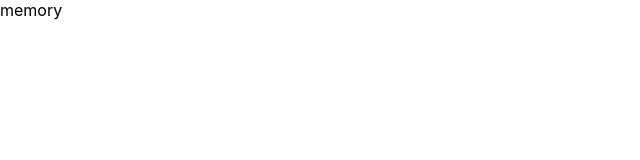
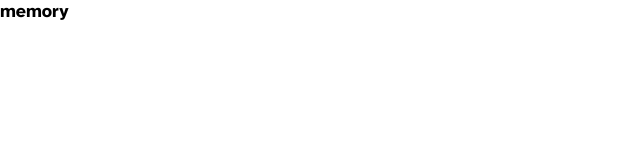
Before and after one commit to mcornale/memory-game, a React (Create React App) app: page / in a window 1280 px wide. Shown: the top 160 px of the page, without its empty margins (0-640 px from the left). Built offline with nearby package versions, Linux system fonts and the light colour scheme.

Commit message:
Setup basic CSS

```diff
--- a/src/index.css
+++ b/src/index.css
@@ -1,13 +1,56 @@
+@import url('https://fonts.googleapis.com/css2?family=Atkinson+Hyperlegible:wght@400;700&display=swap');
+
+:root {
+  --color-dark-tingerine: #fda214;
+  --color-spindle: #bcced9;
+  --color-arapawa: #304859;
+  --color-tangaroa: #152938;
+  --color-white-smoke: #f2f2f2;
+  --color-bermuda-grey: #7191a5;
+  --color-black-pearl: #1a1c1d;
+  --color-snow: #fcfcfc;
+  --font-size-h1: 4.8rem;
+  --font-size-h2: 3.2rem;
+  --font-size-h3: 2rem;
+  --font-size-number-4x4: 5.6rem;
+  --font-size-number-6x6: 4.4rem;
+}
+
+*,
+*::before,
+*::after {
+  box-sizing: border-box;
+  padding: 0;
+  margin: 0;
+}
+
+html {
+  font-size: 62.5%;
+}
+
 body {
-  margin: 0;
-  font-family: -apple-system, BlinkMacSystemFont, 'Segoe UI', 'Roboto', 'Oxygen',
-    'Ubuntu', 'Cantarell', 'Fira Sans', 'Droid Sans', 'Helvetica Neue',
-    sans-serif;
+  font-family: 'Atkinson Hyperlegible', sans-serif;
+  font-size: 1.8rem;
+  font-weight: 700;
   -webkit-font-smoothing: antialiased;
   -moz-osx-font-smoothing: grayscale;
 }
 
-code {
-  font-family: source-code-pro, Menlo, Monaco, Consolas, 'Courier New',
-    monospace;
+h1 {
+  font-size: var(--font-size-h1);
 }
+
+h2 {
+  font-size: var(--font-size-h2);
+}
+
+h3 {
+  font-size: var(--font-size-h3);
+}
+
+button {
+  border: none;
+  outline: none;
+  cursor: pointer;
+  border-radius: 4rem;
+}
```
